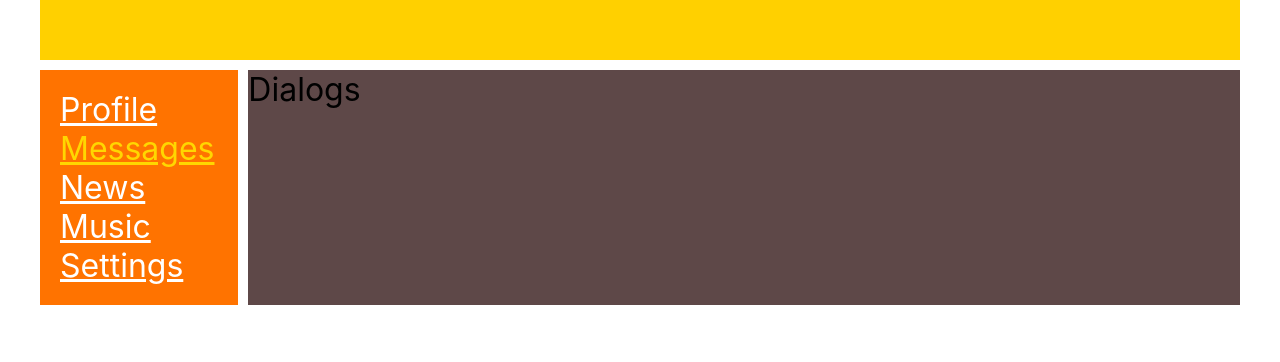
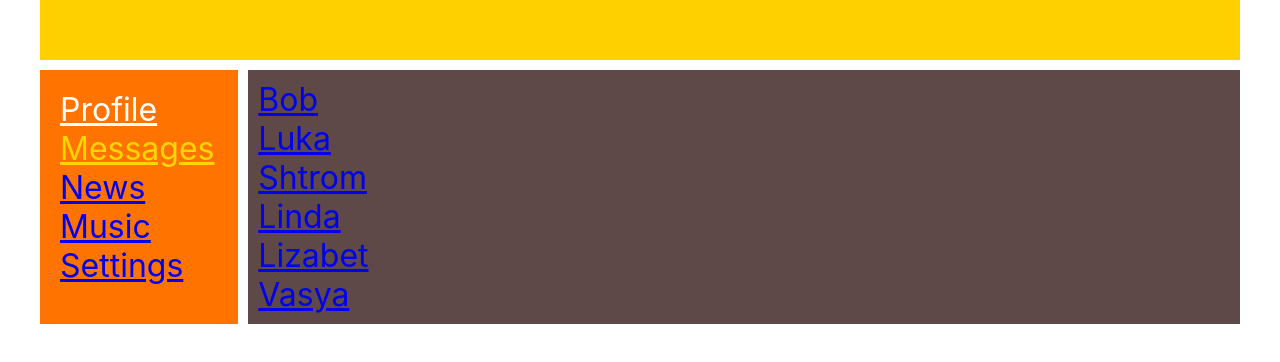
Before and after one commit to kirill-XII/my-app, a React (Create React App) app: page /dialogs in a window 1280 px wide. Shown: the top 362 px of the page. Built offline with nearby package versions, Linux system fonts and the light colour scheme.

Commit message:
add DialogItems

```diff
--- a/src/components/Dialogs/Dialogs.jsx
+++ b/src/components/Dialogs/Dialogs.jsx
@@ -15,6 +15,17 @@ const Massage = props => {
 }
 
 const Dialogs = props => {
-	return <div className={s.item}>Dialogs</div>
+	return (
+		<div className={s.dialogs}>
+			<div className={s.dialogsItem}>
+				<DialogItem name='Bob' id='1' />
+				<DialogItem name='Luka' id='2' />
+				<DialogItem name='Shtrom' id='3' />
+				<DialogItem name='Linda' id='4' />
+				<DialogItem name='Lizabet' id='5' />
+				<DialogItem name='Vasya' id='6' />
+			</div>
+		</div>
+	)
 }
 export default Dialogs
--- a/src/components/Navbar/Navbar.jsx
+++ b/src/components/Navbar/Navbar.jsx
@@ -20,13 +20,13 @@ const Navbar = () => {
 				</NavLink>
 			</div>
 			<div>
-				<NavLink className={s.item}>News</NavLink>
+				<NavLink>News</NavLink>
 			</div>
 			<div>
-				<NavLink className={s.item}>Music</NavLink>
+				<NavLink>Music</NavLink>
 			</div>
 			<div>
-				<NavLink className={s.item}>Settings</NavLink>
+				<NavLink>Settings</NavLink>
 			</div>
 		</nav>
 	)
```
